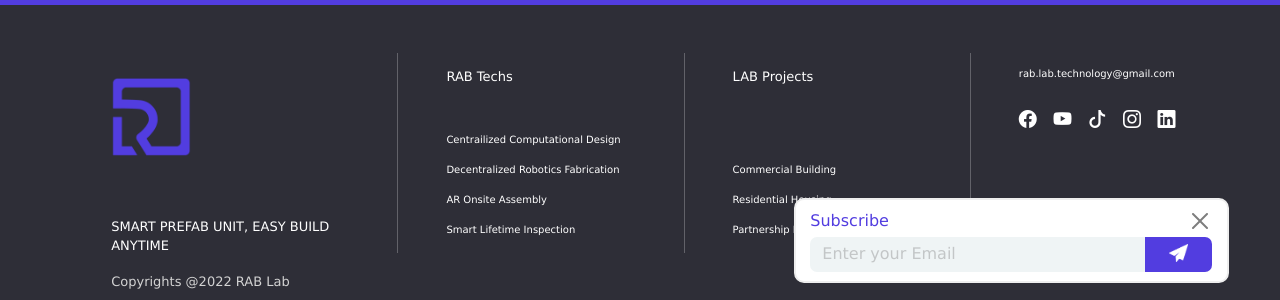
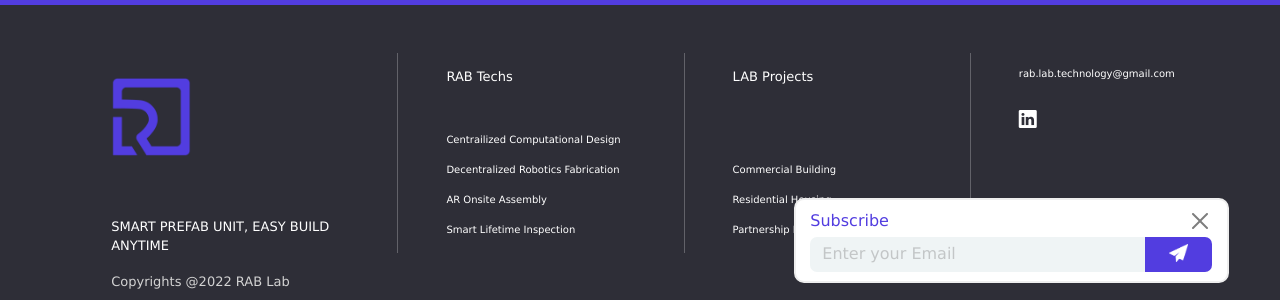
Before and after one commit to rab-lab/rab-lab.github.io, a Jekyll site: the page built from index.html, in a window 1280 px wide and 900 px high, scrolled down 3677 px. Shown: the part 545-845 px from the top of the window. Built offline with Jekyll 4.4.1, drawn with Linux system fonts in a browser that asks for light colours; nearby versions of some CDN libraries.

Commit message:
Removed extra socials

```diff
--- a/_includes/footer.html
+++ b/_includes/footer.html
@@ -38,11 +38,11 @@
                         <!-- <p><a href="tel:+1234-567-8900">+1234-567-8900</a></p> -->
                         <p><a href="mailto:rab.lab.technology@gmail.com" style="text-transform: lowercase;">rab.lab.technology@gmail.com</a></p>
                         <div class="d-flex flex-row pt-3 justify-content-between" style="margin-right: -8px;">
-                            <a href="http://facebook.com" target="_blank"><i class="bi bi-facebook"></i></a>
+                            <!-- <a href="http://facebook.com" target="_blank"><i class="bi bi-facebook"></i></a>
                             <a href="http://youtube.com"><i class="bi bi-youtube"></i></a>
                             <a href="http://tiktok.com"><i class="bi bi-tiktok"></i></a>
-                            <a href="http://instagram.com"><i class="bi bi-instagram"></i></a>
-                            <a href="http://linkedin.com"><i class="bi bi-linkedin"></i></a>
+                            <a href="http://instagram.com"><i class="bi bi-instagram"></i></a> -->
+                            <a href="https://www.linkedin.com/company/rab-lab"><i class="bi bi-linkedin"></i></a>
                         </div>
                     </div>
                     <div class="pt-4">
```
